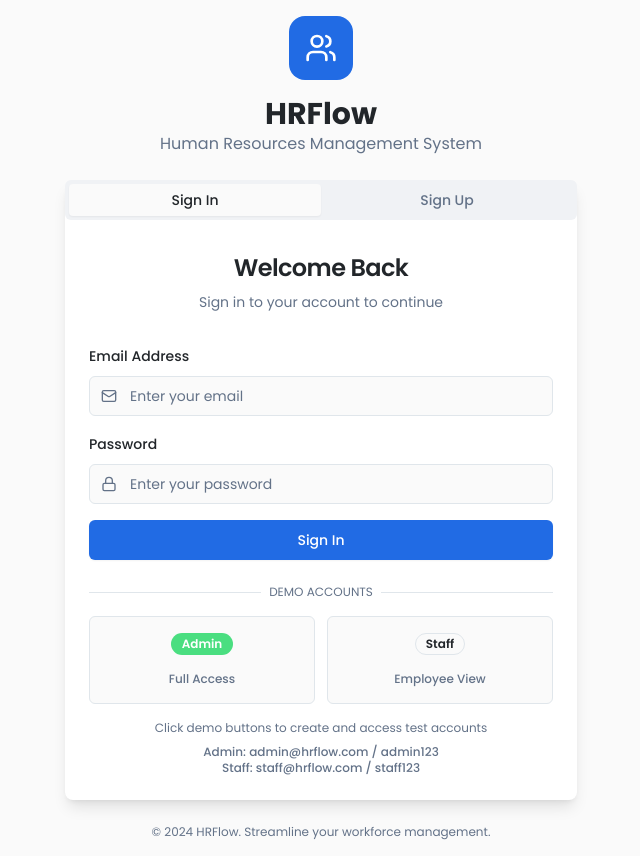
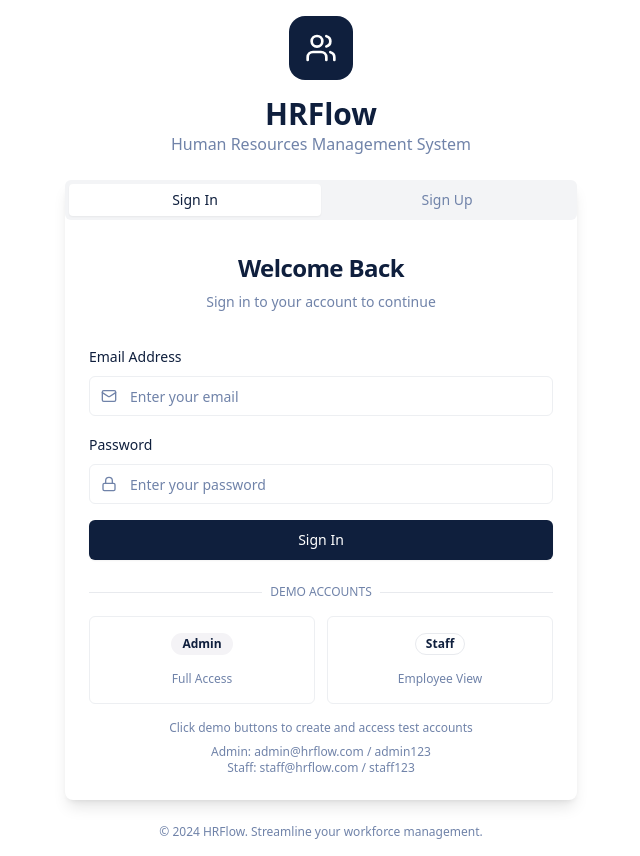
Before and after one commit to amanaz3/staff-hub-suite, a React (Vite) app: page /auth in a window 1280 px wide. Shown: the whole page, without its empty margins (319-959 px from the left). Built offline with nearby package versions, Linux system fonts and the light colour scheme.

Commit message:
Reverted to commit 481853912fa274e2b4ecf7a3e378e925eafe5b3d

```diff
--- a/src/index.css
+++ b/src/index.css
@@ -5,81 +5,81 @@
 /* Modern HR Management System Design Tokens */
 @layer base {
   :root {
-    /* Base colors - Clean Professional Theme */
-    --background: 0 0% 98%;
-    --foreground: 210 11% 15%;
+    /* Base colors - Deep navy blue and white theme */
+    --background: 0 0% 100%;
+    --foreground: 220 60% 15%;
     --surface: 0 0% 100%;
-    --surface-subtle: 210 20% 97%;
+    --surface-subtle: 220 20% 98%;
 
     /* Card system */
     --card: 0 0% 100%;
-    --card-foreground: 210 11% 15%;
-    --card-border: 210 20% 90%;
+    --card-foreground: 220 60% 15%;
+    --card-border: 220 15% 92%;
 
     /* Interactive elements */
     --popover: 0 0% 100%;
-    --popover-foreground: 210 11% 15%;
+    --popover-foreground: 220 60% 15%;
 
-    /* Brand colors - Bright refreshing blue primary */
-    --primary: 217 78% 51%;
+    /* Brand colors - Deep navy blue primary */
+    --primary: 220 60% 15%;
     --primary-foreground: 0 0% 100%;
-    --primary-light: 217 78% 65%;
-    --primary-dark: 217 78% 35%;
+    --primary-light: 220 40% 35%;
+    --primary-dark: 220 80% 10%;
 
-    /* Secondary palette - Light green for secondary actions */
-    --secondary: 142 69% 58%;
-    --secondary-foreground: 0 0% 100%;
+    /* Secondary palette - Light purple tones */
+    --secondary: 260 15% 96%;
+    --secondary-foreground: 220 60% 15%;
 
     /* Neutral system */
-    --muted: 210 20% 95%;
-    --muted-foreground: 215 16% 46%;
-    --accent: 217 78% 51%;
+    --muted: 220 15% 96%;
+    --muted-foreground: 220 25% 55%;
+    --accent: 270 85% 60%;
     --accent-foreground: 0 0% 100%;
 
-    /* Status system with green and blue accents */
-    --success: 142 69% 58%;
+    /* Status system with purple/blue accents */
+    --success: 150 70% 40%;
     --success-foreground: 0 0% 100%;
-    --success-light: 142 69% 95%;
+    --success-light: 150 60% 95%;
 
-    --warning: 38 92% 50%;
-    --warning-foreground: 210 11% 15%;
-    --warning-light: 38 92% 95%;
+    --warning: 40 95% 55%;
+    --warning-foreground: 0 0% 100%;
+    --warning-light: 40 85% 95%;
 
-    --destructive: 0 84% 60%;
+    --destructive: 0 85% 60%;
     --destructive-foreground: 0 0% 100%;
-    --destructive-light: 0 93% 94%;
+    --destructive-light: 0 85% 95%;
 
     /* Interactive states */
-    --border: 210 20% 90%;
-    --input: 210 20% 90%;
-    --ring: 217 78% 51%;
-    --focus-ring: 217 78% 51%;
+    --border: 220 15% 92%;
+    --input: 220 15% 94%;
+    --ring: 270 85% 60%;
+    --focus-ring: 270 85% 60%;
 
-    /* HR-specific status colors aligned with theme */
-    --status-approved: 142 69% 58%;
-    --status-pending: 217 78% 51%;
-    --status-rejected: 0 84% 60%;
-    --status-absent: 0 84% 60%;
-    --status-present: 142 69% 58%;
-    --status-late: 38 92% 50%;
+    /* HR-specific status colors with purple/blue theme */
+    --status-approved: 150 70% 40%;
+    --status-pending: 270 85% 60%;
+    --status-rejected: 0 85% 60%;
+    --status-absent: 0 85% 60%;
+    --status-present: 150 70% 40%;
+    --status-late: 40 95% 55%;
 
     /* Light variants for backgrounds */
-    --status-approved-light: 142 69% 95%;
-    --status-pending-light: 217 78% 95%;
-    --status-rejected-light: 0 93% 94%;
+    --status-approved-light: 150 60% 95%;
+    --status-pending-light: 270 60% 95%;
+    --status-rejected-light: 0 85% 95%;
 
-    /* Elevation system with subtle shadows */
-    --shadow-sm: 0 1px 2px 0 hsl(210 11% 15% / 0.05);
-    --shadow-md: 0 4px 6px -1px hsl(210 11% 15% / 0.1), 0 2px 4px -1px hsl(210 11% 15% / 0.06);
-    --shadow-lg: 0 10px 15px -3px hsl(210 11% 15% / 0.1), 0 4px 6px -2px hsl(210 11% 15% / 0.05);
-    --shadow-xl: 0 20px 25px -5px hsl(210 11% 15% / 0.1), 0 10px 10px -5px hsl(210 11% 15% / 0.04);
+    /* Elevation system */
+    --shadow-sm: 0 1px 2px 0 hsl(215 25% 15% / 0.05);
+    --shadow-md: 0 4px 6px -1px hsl(215 25% 15% / 0.1), 0 2px 4px -1px hsl(215 25% 15% / 0.06);
+    --shadow-lg: 0 10px 15px -3px hsl(215 25% 15% / 0.1), 0 4px 6px -2px hsl(215 25% 15% / 0.05);
+    --shadow-xl: 0 20px 25px -5px hsl(215 25% 15% / 0.1), 0 10px 10px -5px hsl(215 25% 15% / 0.04);
 
-    /* Gradients with clean blue and green theme */
-    --gradient-primary: linear-gradient(135deg, hsl(217 78% 51%), hsl(217 78% 65%));
-    --gradient-success: linear-gradient(135deg, hsl(142 69% 58%), hsl(142 69% 68%));
-    --gradient-surface: linear-gradient(135deg, hsl(0 0% 100%), hsl(210 20% 97%));
-    --gradient-card: linear-gradient(145deg, hsl(0 0% 100%), hsl(210 20% 99%));
-    --gradient-accent: linear-gradient(135deg, hsl(217 78% 51%), hsl(217 78% 65%));
+    /* Gradients with navy and purple theme */
+    --gradient-primary: linear-gradient(135deg, hsl(220 60% 15%), hsl(220 40% 35%));
+    --gradient-success: linear-gradient(135deg, hsl(150 70% 40%), hsl(150 70% 50%));
+    --gradient-surface: linear-gradient(135deg, hsl(0 0% 100%), hsl(220 20% 98%));
+    --gradient-card: linear-gradient(145deg, hsl(0 0% 100%), hsl(220 15% 99%));
+    --gradient-accent: linear-gradient(135deg, hsl(270 85% 60%), hsl(270 75% 70%));
 
     /* Typography scale */
     --font-size-xs: 0.75rem;
@@ -106,15 +106,15 @@
     --radius-lg: 1rem;
     --radius-xl: 1.5rem;
 
-    /* Sidebar system with clean theme */
-    --sidebar-background: 210 20% 97%;
-    --sidebar-foreground: 210 11% 15%;
-    --sidebar-primary: 217 78% 51%;
+    /* Sidebar system with navy theme */
+    --sidebar-background: 220 20% 98%;
+    --sidebar-foreground: 220 60% 15%;
+    --sidebar-primary: 220 60% 15%;
     --sidebar-primary-foreground: 0 0% 100%;
-    --sidebar-accent: 210 20% 95%;
-    --sidebar-accent-foreground: 210 11% 15%;
-    --sidebar-border: 210 20% 90%;
-    --sidebar-ring: 217 78% 51%;
+    --sidebar-accent: 270 20% 95%;
+    --sidebar-accent-foreground: 220 60% 15%;
+    --sidebar-border: 220 15% 92%;
+    --sidebar-ring: 270 85% 60%;
 
     /* Animation timing */
     --transition-fast: 150ms cubic-bezier(0.4, 0, 0.2, 1);
--- a/tailwind.config.ts
+++ b/tailwind.config.ts
@@ -18,9 +18,6 @@ export default {
 			}
 		},
 		extend: {
-			fontFamily: {
-				sans: ['Poppins', 'ui-sans-serif', 'system-ui', 'sans-serif'],
-			},
 			colors: {
 				border: 'hsl(var(--border))',
 				input: 'hsl(var(--input))',
```
